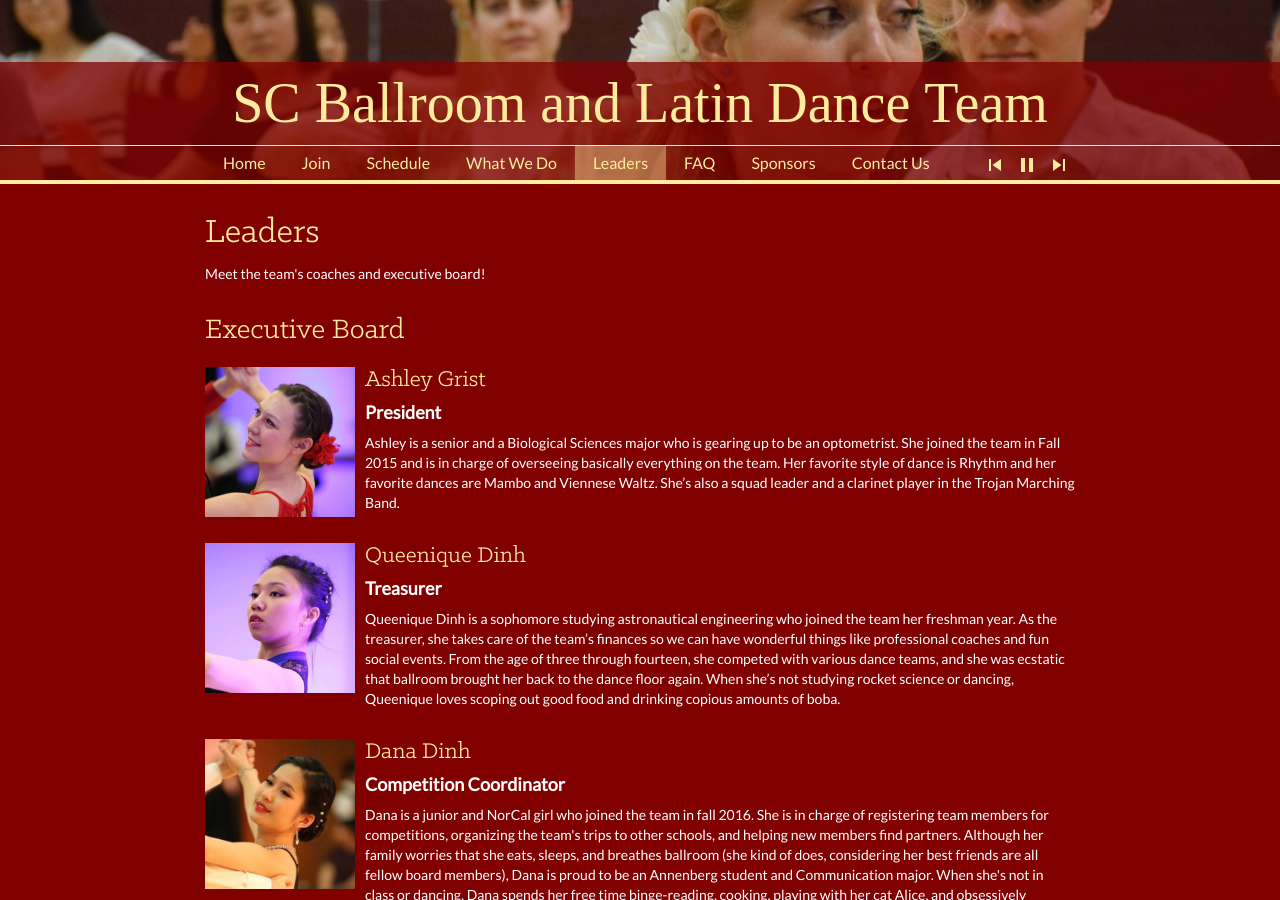
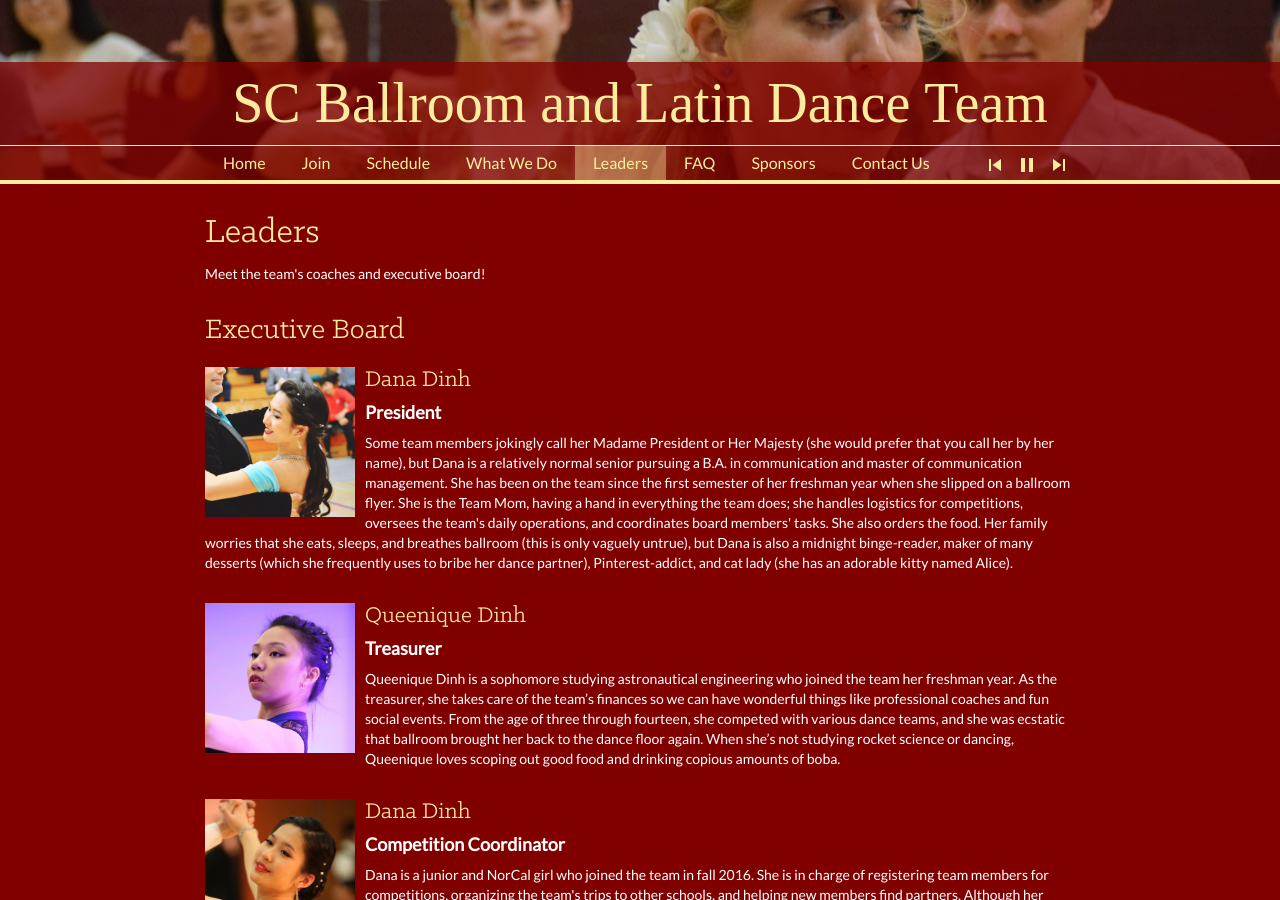
Before and after one commit to uscballroom/uscballroom.github.io, a Jekyll site: the page built from _pages/leaders.html, in a window 1280 px wide and 900 px high. Built offline with Jekyll 4.4.1, drawn with Linux system fonts in a browser that asks for light colours; some web fonts are replaced.

Commit message:
Testing Just Dana's Description

```diff
--- a/_pages/leaders.html
+++ b/_pages/leaders.html
@@ -19,10 +19,10 @@ title: Leaders
 
 leaders:
   board:
-    - name: Ashley Grist
+    - name: Dana Dinh
       position: President
-      image_file: Ashley.jpg
-      description: <p>Ashley is a senior and a Biological Sciences major who is gearing up to be an optometrist. She joined the team in Fall 2015 and is in charge of overseeing basically everything on the team. Her favorite style of dance is Rhythm and her favorite dances are Mambo and Viennese Waltz. She’s also a squad leader and a clarinet player in the Trojan Marching Band.</p>
+      image_file: Dana_2019.jpg
+      description: <p>Some team members jokingly call her Madame President or Her Majesty (she would prefer that you call her by her name), but Dana is a relatively normal senior pursuing a B.A. in communication and master of communication management. She has been on the team since the first semester of her freshman year when she slipped on a ballroom flyer. She is the Team Mom, having a hand in everything the team does; she handles logistics for competitions, oversees the team's daily operations, and coordinates board members' tasks. She also orders the food. Her family worries that she eats, sleeps, and breathes ballroom (this is only vaguely untrue), but Dana is also a midnight binge-reader, maker of many desserts (which she frequently uses to bribe her dance partner), Pinterest-addict, and cat lady (she has an adorable kitty named Alice).</p>
     - name: Queenique Dinh
       position: Treasurer
       image_file: Queenique.jpg
```
